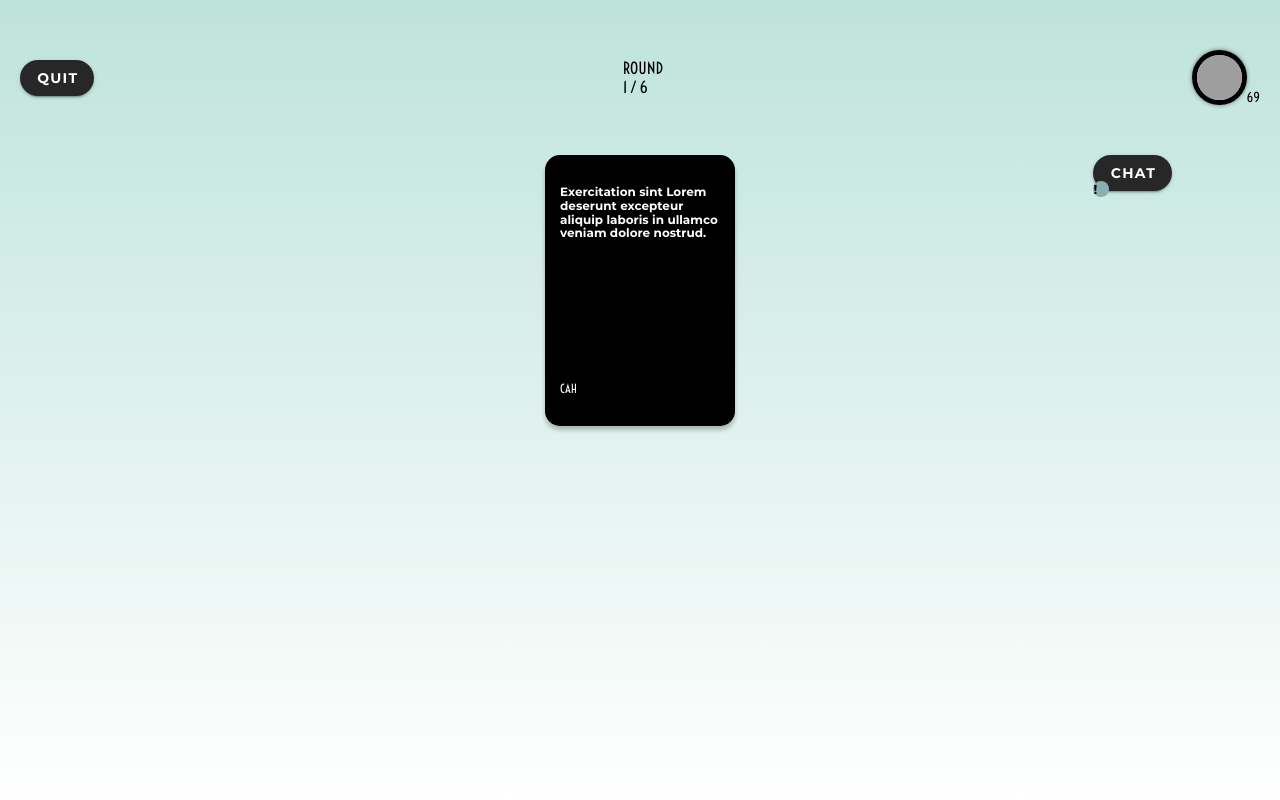
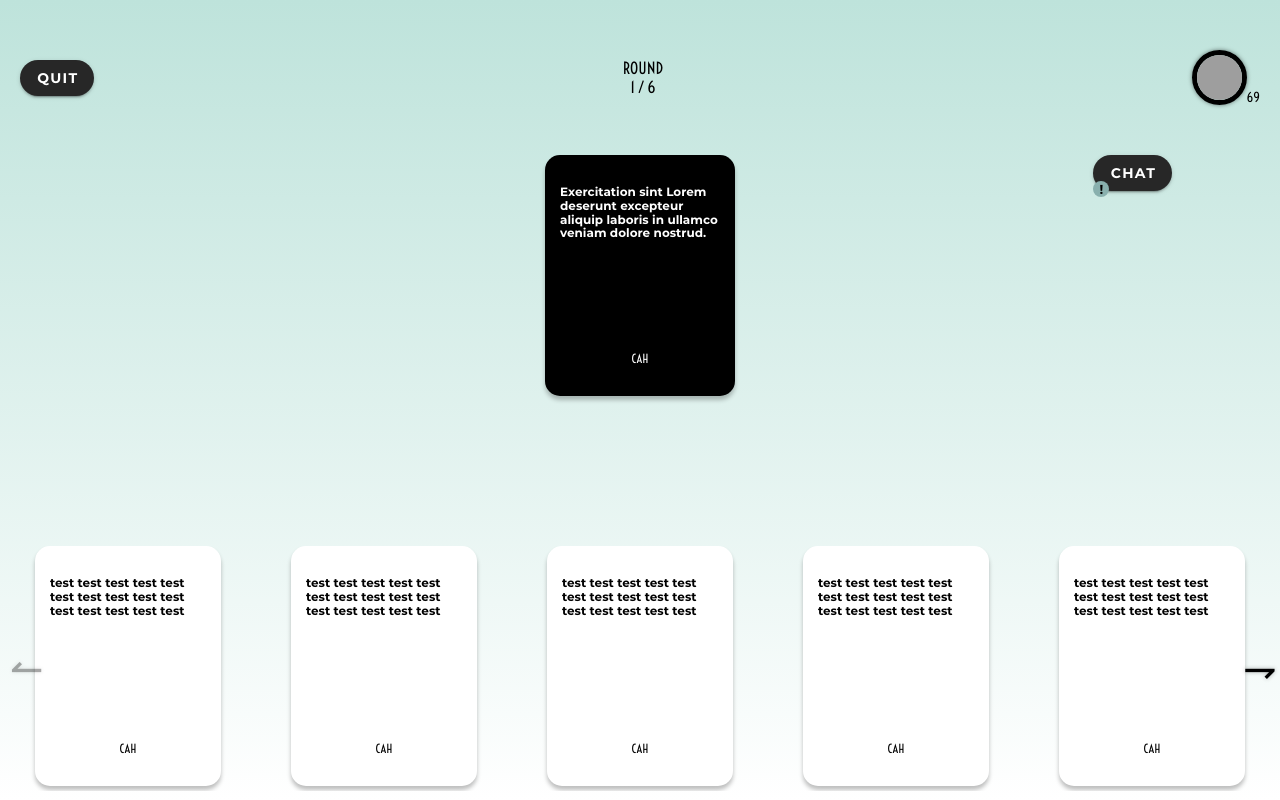
Before and after one commit to TricoreGr/CAH, a Vue app in the folder client/: page /play/1 in a window 1280 px wide. Built offline with nearby package versions, Linux system fonts and the light colour scheme; grey boxes are pictures that could not be loaded; the HTML template or start-up script is replaced by a standard one.

Commit message:
Style the card carousel

```diff
--- a/client/package.json
+++ b/client/package.json
@@ -11,6 +11,7 @@
     "axios": "^0.19.0",
     "core-js": "^3.4.3",
     "vue": "^2.6.10",
+    "vue-awesome-swiper": "^3.1.3",
     "vue-router": "^3.1.3",
     "vuetify": "^2.1.0"
   },
--- a/client/src/styles/base/structure.scss
+++ b/client/src/styles/base/structure.scss
@@ -1,3 +1,26 @@
-.v-btn{
-    font-family: $montserrat;
+.v-btn {
+  font-family: $montserrat;
 }
+
+div.swiper-slide {
+  display: flex;
+  justify-content: center;
+  padding-bottom: 5px;
+}
+
+div.swiper-button-prev,
+div.swiper-button-next {
+  background-image: none;
+}
+
+div.cardCarousel__arrow {
+  font-size: 40px;
+  text-shadow: 0px 0px 4px rgba(0, 0, 0, 0.3);
+  cursor: pointer;
+  user-select: none;
+
+  &:focus {
+    outline: none;
+    background: none;
+  }
+}
--- a/client/src/styles/components/cards/cards.scss
+++ b/client/src/styles/components/cards/cards.scss
@@ -1,6 +1,6 @@
 .card{
-    width: 190px;
-    height: 271px;
+    width: 80px;
+    height: 120px;
     font-size: 12px;
     padding: 30px 15px;
     border-radius: 15px;
@@ -9,9 +9,17 @@
     font-family: $montserrat;
     justify-content: space-between;
     box-shadow: 0px 4px 4px rgba(0, 0, 0, 0.25);
+    background: $color-white;
+    user-select: none;
+
+    @media (min-width:$tabletLarge){
+    width: 156px;
+    height: 180px;
+    }
 
     &__signature{
         font-family: $voltaire;
+        text-align: center;
     }
 
 
@@ -26,6 +34,8 @@
     }
 
     &--czar{
+        width: 190px;
+        height: 241px;
         background: $color-black;
         color:$color-white;
     }
--- a/client/src/styles/components/game/game.scss
+++ b/client/src/styles/components/game/game.scss
@@ -16,6 +16,10 @@
     flex-direction: column;
   }
 
+  &__round{
+    text-align: center;
+  }
+
   &__mainCardWrapper {
     display: flex;
     justify-content: center;
@@ -24,6 +28,14 @@
   &__chatButtonWrapper {
     position: absolute;
     margin-left: 77%;
+  }
+
+  &__cardCarouselWrapper{
+    margin:50px 0;
+
+    @media (min-width:$desktop) {
+    margin:150px 0;
+    }
   }
 
   &__chatNotification {
@@ -36,7 +48,10 @@
     margin-top:-10px;
     position: relative;
     border-radius: 50%;
+    text-align: center;
   }
+
+
 }
 
 .inGameUser {
--- a/client/src/views/Game.vue
+++ b/client/src/views/Game.vue
@@ -30,29 +30,33 @@
       </div>
     </div>
     <div class="inGame__mainCardWrapper">
-      <div class="card card--czar">
-        <div class="card__content-wrapper">
-          <span class="card__text">
-            Exercitation sint Lorem deserunt excepteur aliquip laboris in
-            ullamco veniam dolore nostrud.
-          </span>
-        </div>
-        <span class="card__signature">CAH</span>
-      </div>
+      <card
+        isCzar
+        text="Exercitation sint Lorem deserunt excepteur aliquip laboris in
+            ullamco veniam dolore nostrud."
+      ></card>
       <div class="inGame__chatButtonWrapper">
-        <v-btn
-          rounded
-          color="black"
-          active-class="test"
-          @click.native="login"
-          dark
-        >
+        <v-btn rounded color="black" dark>
           CHAT
         </v-btn>
         <div class="inGame__chatNotification">
-            !
+          !
         </div>
       </div>
     </div>
+    <div class="inGame__cardCarouselWrapper">
+    <cardCarousel></cardCarousel>
+    </div>
   </div>
 </template>
+<script>
+import cardCarousel from "./components/cardCarousel";
+import card from "./components/card";
+
+export default {
+  components: {
+    cardCarousel,
+    card
+  }
+};
+</script>
--- a/client/src/views/components/cardCarousel.vue
+++ b/client/src/views/components/cardCarousel.vue
@@ -3,8 +3,8 @@
     <swiper-slide v-for="index in 10" :key="index">
       <card text="test test test test test test test test test test test test test test test "></card>
     </swiper-slide>
-    <div class="swiper-button-prev" slot="button-prev">↼</div>
-    <div class="swiper-button-next" slot="button-next"></div>
+    <div class="cardCarousel__arrow swiper-button-prev" slot="button-prev">↼</div>
+    <div class="cardCarousel__arrow swiper-button-next" slot="button-next">⇁</div>
   </swiper>
 </template>
 <script>
```
